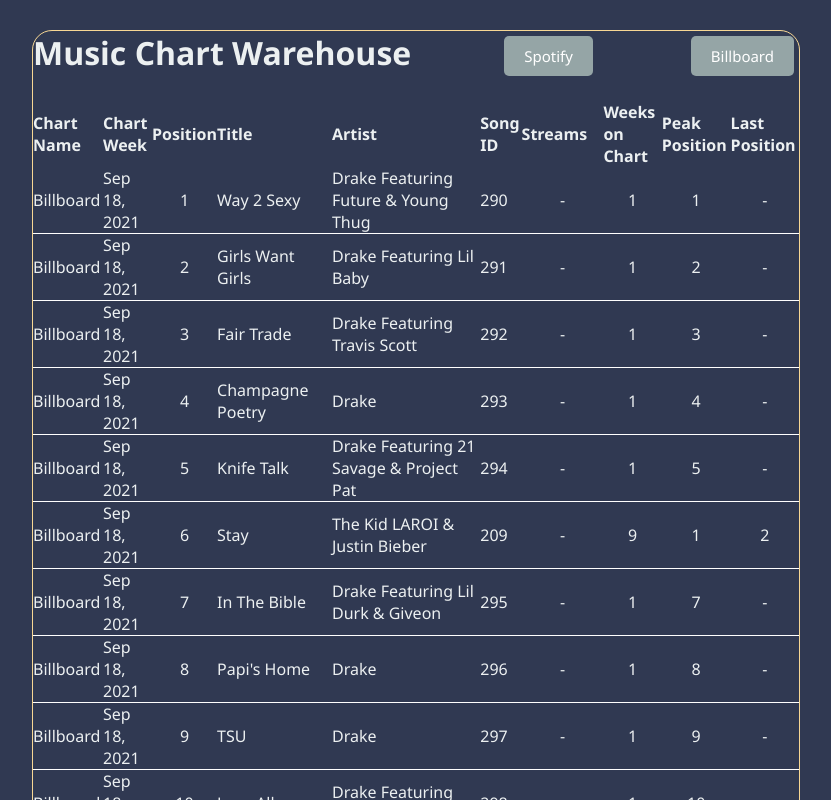
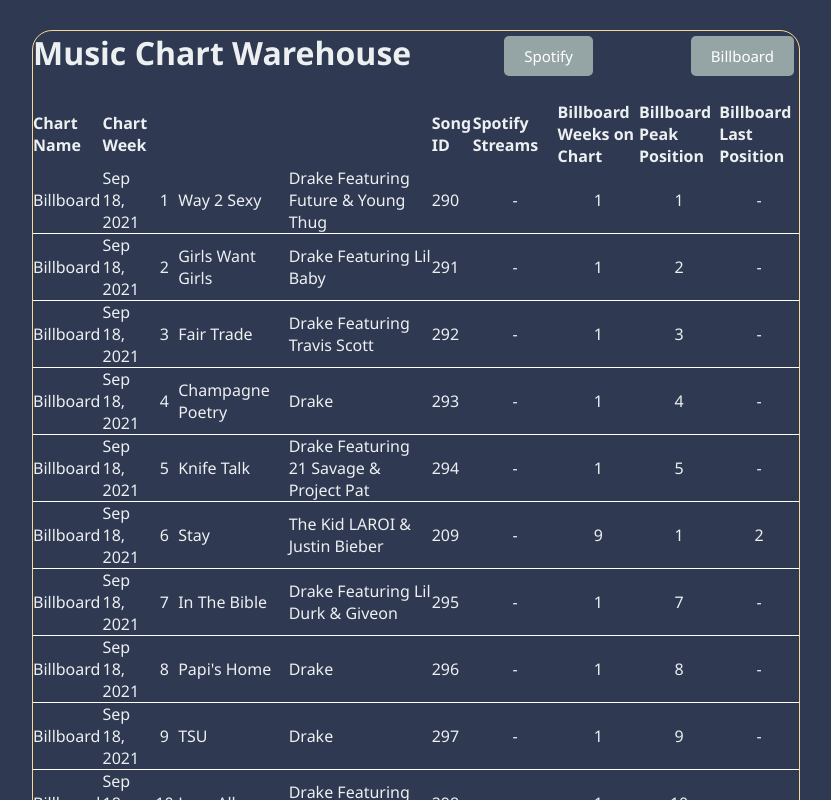
Before and after one commit to dorothysyu/music-charts-warehouse, a React (Create React App) app in the folder analyze-charts/: page / in a window 1280 px wide. Shown: the top 800 px of the page, without its empty margins (224-1055 px from the left). Built offline with nearby package versions, Linux system fonts and the light colour scheme.

Commit message:
more formatting

```diff
--- a/analyze-charts/src/App.js
+++ b/analyze-charts/src/App.js
@@ -12,36 +12,39 @@
     )
 
     const columns = React.useMemo(
-    () => [
-      {
+        () => [{
             Header: "Chart Name",
             accessor: "Chart Name",
-        isVisible: false
+            show: false
         },
         {
             Header: "Chart Week",
             accessor: "Chart Week",
+            show: false,
             Cell: ({ value }) => { return format(new Date(value), 'MMM d, Y') }
         },
         {
-        Header: "Position",
+            Header: "",
             accessor: "Position",
             className: "number"
         },
         {
-        Header: "Title",
-        accessor: "Title"
+            Header: "",
+            accessor: "Title",
+            className: "title"
         },
         {
-        Header: "Artist",
-        accessor: "Artist"
+            Header: "",
+            accessor: "Artist",
+            className: "artist"
         },
         {
             Header: "Song ID",
-        accessor: "Song ID"
+            accessor: "Song ID",
+            show: false
         },
         {
-        Header: "Streams",
+            Header: "Spotify Streams",
             accessor: "Streams",
             className: "track-cell number",
             Cell: ({ value }) => {
@@ -50,7 +53,7 @@
             }
         },
         {
-        Header: "Weeks on Chart",
+            Header: "Billboard Weeks on Chart",
             accessor: "Weeks on Chart",
             className: "number",
             Cell: ({ value }) => {
@@ -59,7 +62,7 @@
             }
         },
         {
-        Header: "Peak Position",
+            Header: "Billboard Peak Position",
             accessor: "Peak Position",
             className: "number",
             Cell: ({ value }) => {
@@ -68,7 +71,7 @@
             }
         },
         {
-        Header: "Last Position",
+            Header: "Billboard Last Position",
             accessor: "Last Position",
             className: "number",
             Cell: ({ value }) => {
@@ -76,8 +79,7 @@
                 return disp
             }
         },
-    ],
-    []
+        ], []
     )
 
     return (
```
Lines whose indentation alone changed are shown as unchanged.
